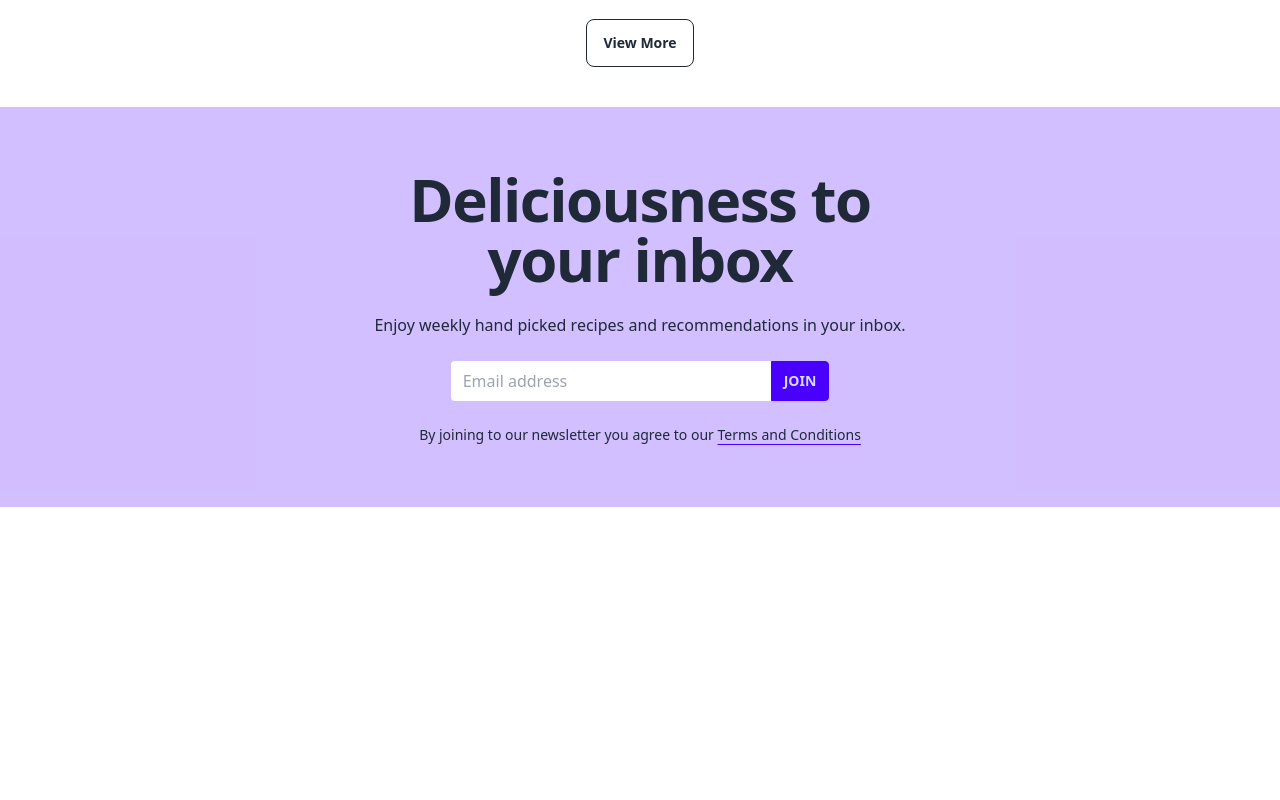
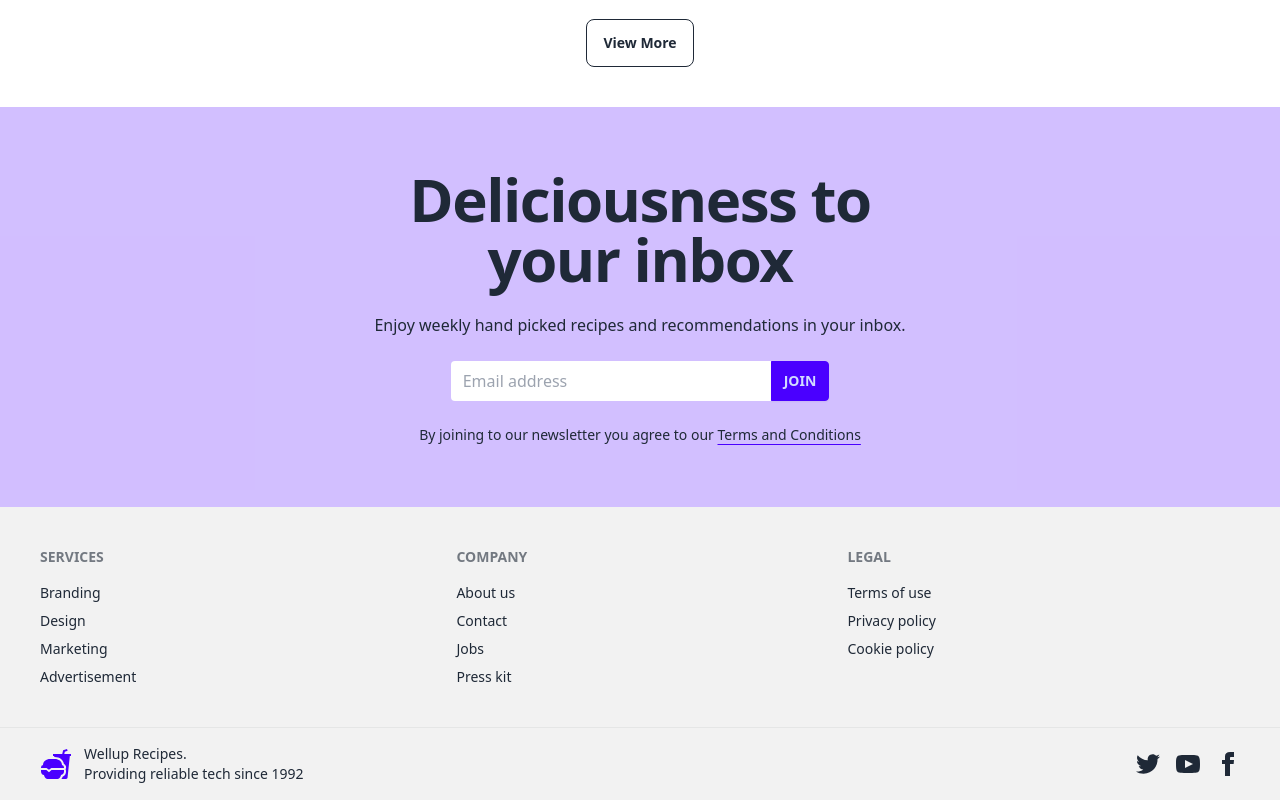
Before and after one commit to UpalBarua/wellup-recipes, a React (Vite) app: page / in a window 1280 px wide. Shown: the part 273-1073 px from the top of the page. Before the commit the page ends 800 px from the top, so only its background shows below. Built offline with nearby package versions, Linux system fonts and the light colour scheme; no server answers.

Commit message:
added footer section

```diff
--- /dev/null
+++ b/src/components/Footer.jsx
@@ -0,0 +1,78 @@
+import React from "react";
+import { IoFastFoodSharp } from "react-icons/io5";
+
+export default function Footer() {
+  return (
+    <div>
+      <footer className="footer bg-base-200 text-base-content p-10">
+        <nav>
+          <h6 className="footer-title">Services</h6>
+          <a className="link link-hover">Branding</a>
+          <a className="link link-hover">Design</a>
+          <a className="link link-hover">Marketing</a>
+          <a className="link link-hover">Advertisement</a>
+        </nav>
+        <nav>
+          <h6 className="footer-title">Company</h6>
+          <a className="link link-hover">About us</a>
+          <a className="link link-hover">Contact</a>
+          <a className="link link-hover">Jobs</a>
+          <a className="link link-hover">Press kit</a>
+        </nav>
+        <nav>
+          <h6 className="footer-title">Legal</h6>
+          <a className="link link-hover">Terms of use</a>
+          <a className="link link-hover">Privacy policy</a>
+          <a className="link link-hover">Cookie policy</a>
+        </nav>
+      </footer>
+      <footer className="footer bg-base-200 text-base-content border-base-300 border-t px-10 py-4">
+        <aside className="grid-flow-col items-center">
+          <IoFastFoodSharp className="size-8 text-primary me-1" />
+          <p>
+            Wellup Recipes.
+            <br />
+            Providing reliable tech since 1992
+          </p>
+        </aside>
+        <nav className="md:place-self-center md:justify-self-end">
+          <div className="grid grid-flow-col gap-4">
+            <a>
+              <svg
+                xmlns="http://www.w3.org/2000/svg"
+                width="24"
+                height="24"
+                viewBox="0 0 24 24"
+                className="fill-current"
+              >
+                <path d="M24 4.557c-.883.392-1.832.656-2.828.775 1.017-.609 1.798-1.574 2.165-2.724-.951.564-2.005.974-3.127 1.195-.897-.957-2.178-1.555-3.594-1.555-3.179 0-5.515 2.966-4.797 6.045-4.091-.205-7.719-2.165-10.148-5.144-1.29 2.213-.669 5.108 1.523 6.574-.806-.026-1.566-.247-2.229-.616-.054 2.281 1.581 4.415 3.949 4.89-.693.188-1.452.232-2.224.084.626 1.956 2.444 3.379 4.6 3.419-2.07 1.623-4.678 2.348-7.29 2.04 2.179 1.397 4.768 2.212 7.548 2.212 9.142 0 14.307-7.721 13.995-14.646.962-.695 1.797-1.562 2.457-2.549z"></path>
+              </svg>
+            </a>
+            <a>
+              <svg
+                xmlns="http://www.w3.org/2000/svg"
+                width="24"
+                height="24"
+                viewBox="0 0 24 24"
+                className="fill-current"
+              >
+                <path d="M19.615 3.184c-3.604-.246-11.631-.245-15.23 0-3.897.266-4.356 2.62-4.385 8.816.029 6.185.484 8.549 4.385 8.816 3.6.245 11.626.246 15.23 0 3.897-.266 4.356-2.62 4.385-8.816-.029-6.185-.484-8.549-4.385-8.816zm-10.615 12.816v-8l8 3.993-8 4.007z"></path>
+              </svg>
+            </a>
+            <a>
+              <svg
+                xmlns="http://www.w3.org/2000/svg"
+                width="24"
+                height="24"
+                viewBox="0 0 24 24"
+                className="fill-current"
+              >
+                <path d="M9 8h-3v4h3v12h5v-12h3.642l.358-4h-4v-1.667c0-.955.192-1.333 1.115-1.333h2.885v-5h-3.808c-3.596 0-5.192 1.583-5.192 4.615v3.385z"></path>
+              </svg>
+            </a>
+          </div>
+        </nav>
+      </footer>
+    </div>
+  );
+}
--- a/src/pages/Home.jsx
+++ b/src/pages/Home.jsx
@@ -2,6 +2,7 @@
 import Hero from "../components/Hero";
 import PopularRecipes from "../components/PopularRecipes";
 import Newsletter from "../components/Newsletter";
+import Footer from "../components/Footer";
 
 export default function Home() {
   return (
@@ -10,6 +11,7 @@
       <Hero />
       <PopularRecipes />
       <Newsletter />
+      <Footer />
     </div>
   );
 }
```
